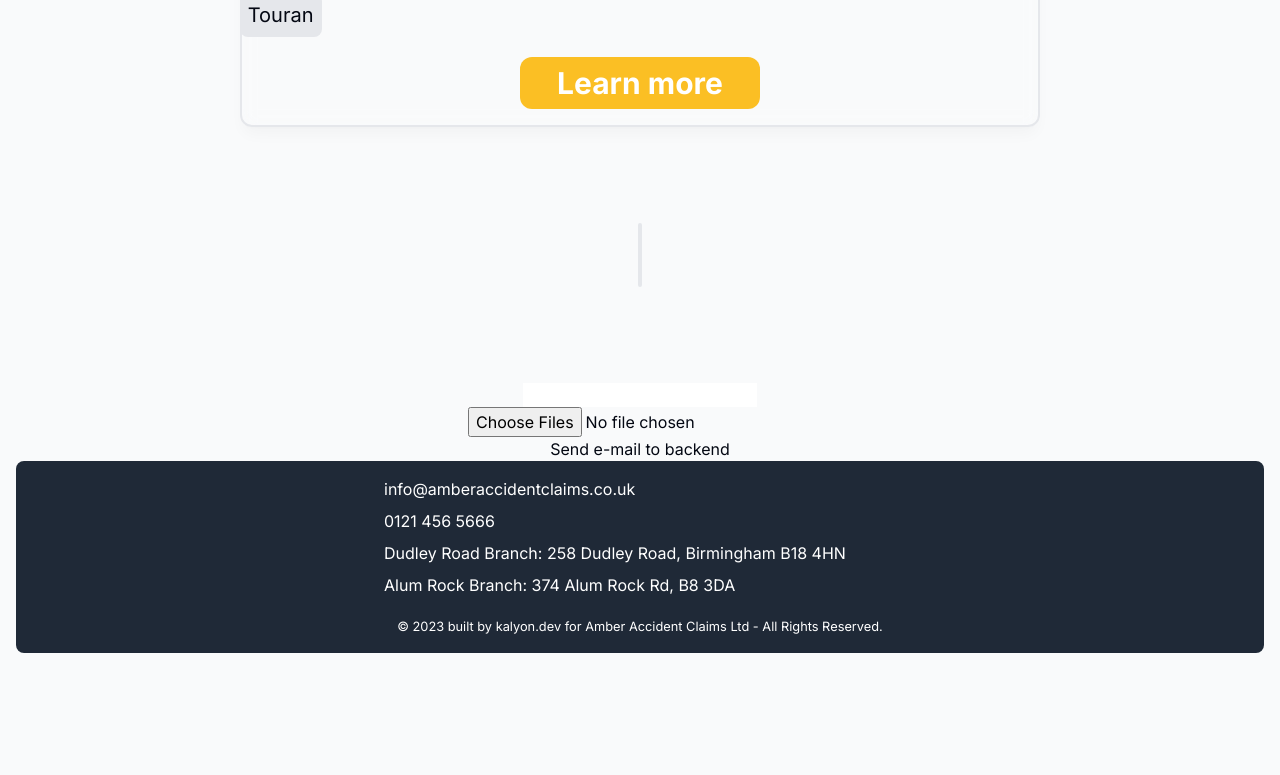
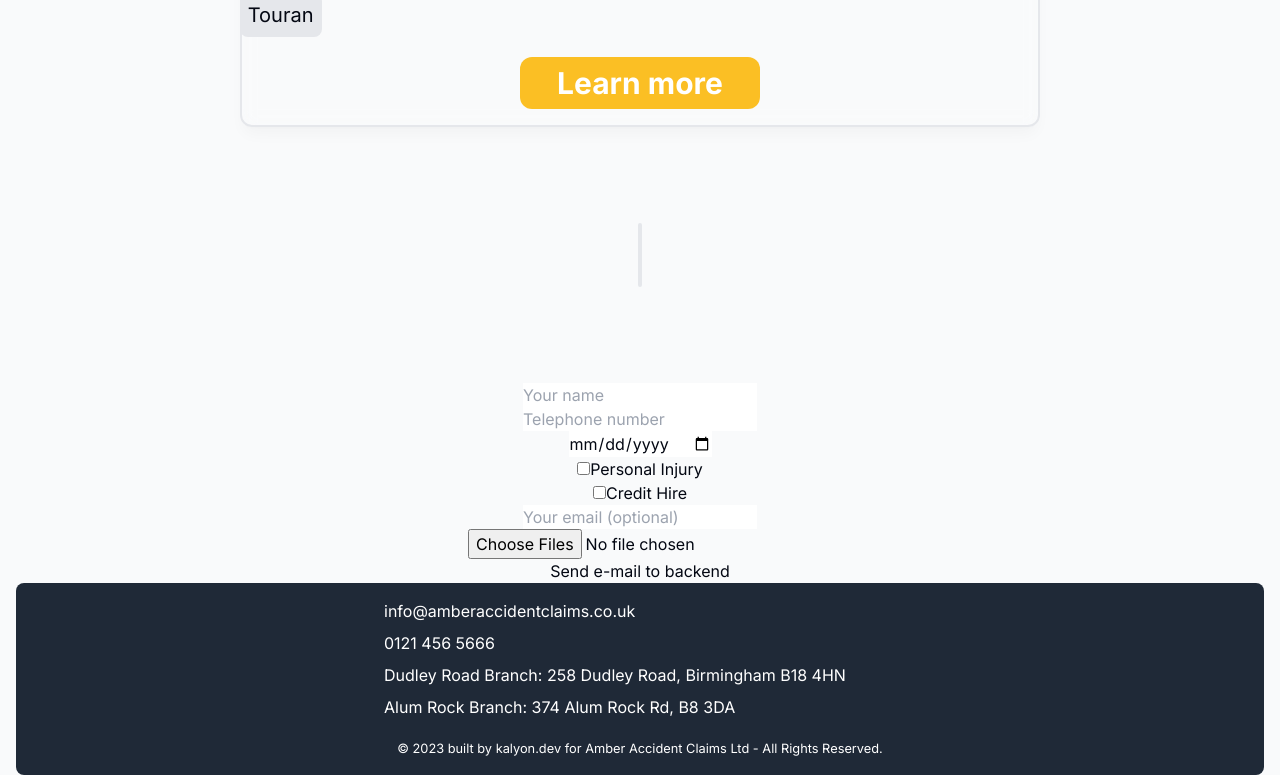
Before and after one commit to eniskalyon/amber, a Next.js app: page / in a window 1280 px wide. Shown: the part 3855-4630 px from the top of the page. Before the commit the page ends 4508 px from the top, so only its background shows below. Built offline with nearby package versions, Linux system fonts and the light colour scheme.

Commit message:
update form inputs, add feedback messages.

```diff
--- a/src/components/contactTest.tsx
+++ b/src/components/contactTest.tsx
@@ -1,48 +1,111 @@
 import { useState } from 'react';
+export const EmailComponent: React.FC = () => {
+    const [senderName, setSenderName] = useState<string>('');
+    const [telephone, setTelephone] = useState<string>('');
+    const [accidentDate, setAccidentDate] = useState<string>('');
+    const [personalInjury, setPersonalInjury] = useState<boolean>(false);
+    const [creditHire, setCreditHire] = useState<boolean>(false);
+    const [senderEmail, setSenderEmail] = useState<string>('');
+    const [accidentImages, setAccidentImages] = useState<File[]>([]);
+    const [isSending, setIsSending] = useState<boolean>(false);
+    const [message, setMessage] = useState<string>('');
 
-export const EmailComponent: React.FC = () => {
-    const [text, setText] = useState<string>('');
-    const [images, setImages] = useState<File[]>([]);
-
-    const handleFileChange = (event: React.ChangeEvent<HTMLInputElement>) => {
+    const handleImageChange = (event: React.ChangeEvent<HTMLInputElement>) => {
         if (event.target.files) {
-            setImages(Array.from(event.target.files));
+            setAccidentImages(Array.from(event.target.files));
         }
     };
 
     const sendEmail = async () => {
+
+        setIsSending(true);
+        setMessage('Sending, please wait...');
+
         const formData = new FormData();
-        formData.append('text', text);
-        images.forEach(image => formData.append('images', image));
+        formData.append('senderName', senderName);
+        formData.append('telephone', telephone);
+        formData.append('accidentDate', accidentDate);
+        formData.append('personalInjury', personalInjury.toString());
+        formData.append('creditHire', creditHire.toString());
+        formData.append('senderEmail', senderEmail);
+        accidentImages.forEach(image => formData.append('accidentImages', image));
 
         try {
-            const res = await fetch('/api/email', {
-                method: 'POST',
-                body: formData,
-            });
+            const res = await fetch('/api/email', { method: 'POST', body: formData });
             const data = await res.json();
             console.log('Response:', data);
+            setMessage('Thanks for reaching out!');
         } catch (error) {
             console.error('Error sending email:', error);
+            setMessage('Failed to send email, please try again.');
+        } finally {
+            setIsSending(false);
         }
     };
 
     return (
         <>
             <input
+                name="senderName"
                 type="text"
-            value={text}
-            onChange={(e) => setText(e.target.value)}
+                value={senderName}
+                onChange={(e) => setSenderName(e.target.value)}
+                placeholder="Your name"
+                required
             />
             <input
+                name="telephone"
+                type="tel"
+                value={telephone}
+                onChange={(e) => setTelephone(e.target.value)}
+                placeholder="Telephone number"
+                required
+            />
+            <input
+                name="accidentDate"
+                type="date"
+                value={accidentDate}
+                onChange={(e) => setAccidentDate(e.target.value)}
+                placeholder="Accident date"
+                required
+            />
+            <label>
+                <input
+                    type="checkbox"
+                    checked={personalInjury}
+                    onChange={(e) => setPersonalInjury(e.target.checked)}
+                />
+                Personal Injury
+            </label>
+            <label>
+                <input
+                    type="checkbox"
+                    checked={creditHire}
+                    onChange={(e) => setCreditHire(e.target.checked)}
+                />
+                Credit Hire
+            </label>
+            <input
+                name="senderEmail"
+                type="email"
+                value={senderEmail}
+                onChange={(e) => setSenderEmail(e.target.value)}
+                placeholder="Your email (optional)"
+            />
+            <input
+                name="accidentImages"
                 type="file"
                 multiple
                 accept="image/png, image/jpg, image/jpeg"
-            onChange={handleFileChange}
+                onChange={handleImageChange}
             />
+             {!isSending && !message && (
             <button type="submit" onClick={sendEmail}>
                 Send e-mail to backend
             </button>
+        )}
+
+        {message && <div>{message}</div>}
         </>
     );
 };
--- a/src/pages/api/email.ts
+++ b/src/pages/api/email.ts
@@ -42,21 +42,23 @@ export default async function handler(req: NextApiRequest, res: NextApiResponse)
             const attachments = (await Promise.all(
                 Object.entries(files).flatMap(([key, fileList]) => {
                     if (!fileList) return [];
-                    return fileList.map(f => fs.readFile(f.filepath, { encoding: 'base64' }).then(content => ({
-                        content,
-                        filename: f.originalFilename,
-                        type: f.mimetype,
-                        disposition: 'attachment',
-                    })));
+                    return fileList.map((f) =>
+                        fs.readFile(f.filepath, { encoding: 'base64' }).then((content) => ({
+                            content,
+                            filename: f.originalFilename,
+                            type: f.mimetype,
+                            disposition: 'attachment',
+                        }))
+                    );
                 })
             )).filter((attachment): attachment is Attachment => attachment !== null);
 
             const msg = {
                 to: 'eniskalyon@gmail.com', // Change to your recipient
                 from: 'cuneicoder@gmail.com', // Change to your verified sender
-                subject: 'This is a simple message',
-                text: Array.isArray(fields.text) ? fields.text.join(' ') : fields.text || '',
-                html: '<strong>and some html</strong>',
+                subject: 'New Accident Report',
+                text: `Name: ${fields.senderName}\nTelephone: ${fields.telephone}\nAccident Date: ${fields.accidentDate}\nPersonal Injury: ${fields.personalInjury}\nCredit Hire: ${fields.creditHire}\nEmail: ${fields.senderEmail}`,
+                html: `<strong>New Accident Report</strong><br/>Name: ${fields.senderName}<br/>Telephone: ${fields.telephone}<br/>Accident Date: ${fields.accidentDate}<br/>Personal Injury: ${fields.personalInjury}<br/>Credit Hire: ${fields.creditHire}<br/>Email: ${fields.senderEmail}`,
                 attachments,
             };
 
```
Lines whose indentation alone changed are shown as unchanged.
